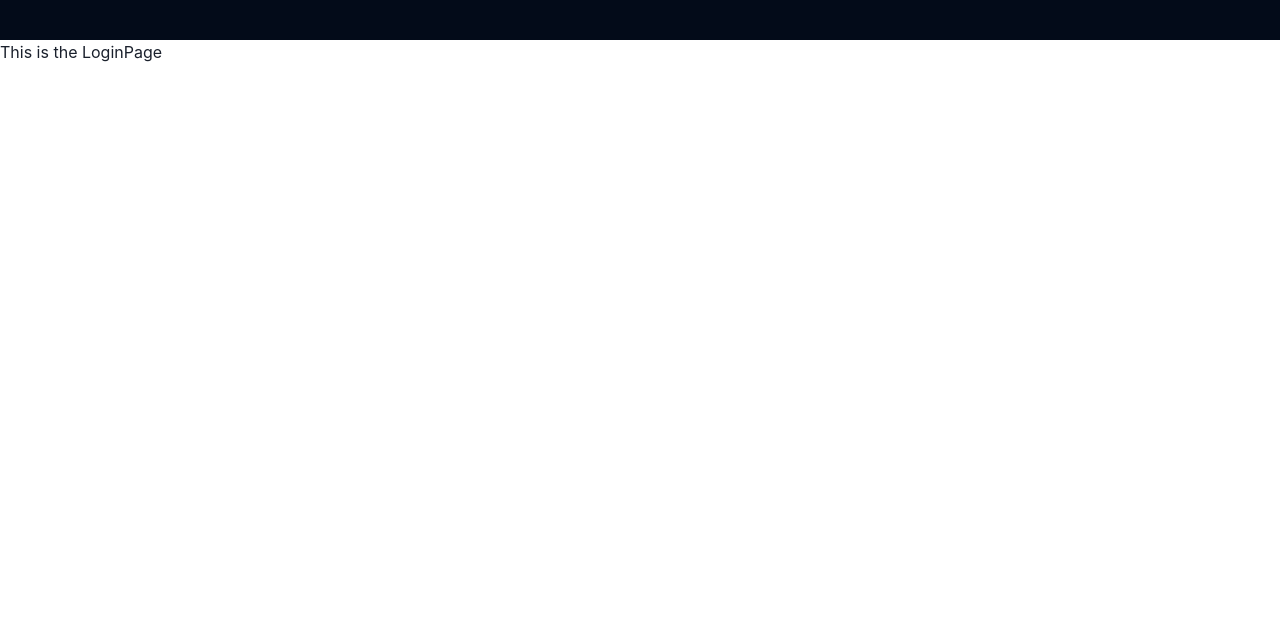
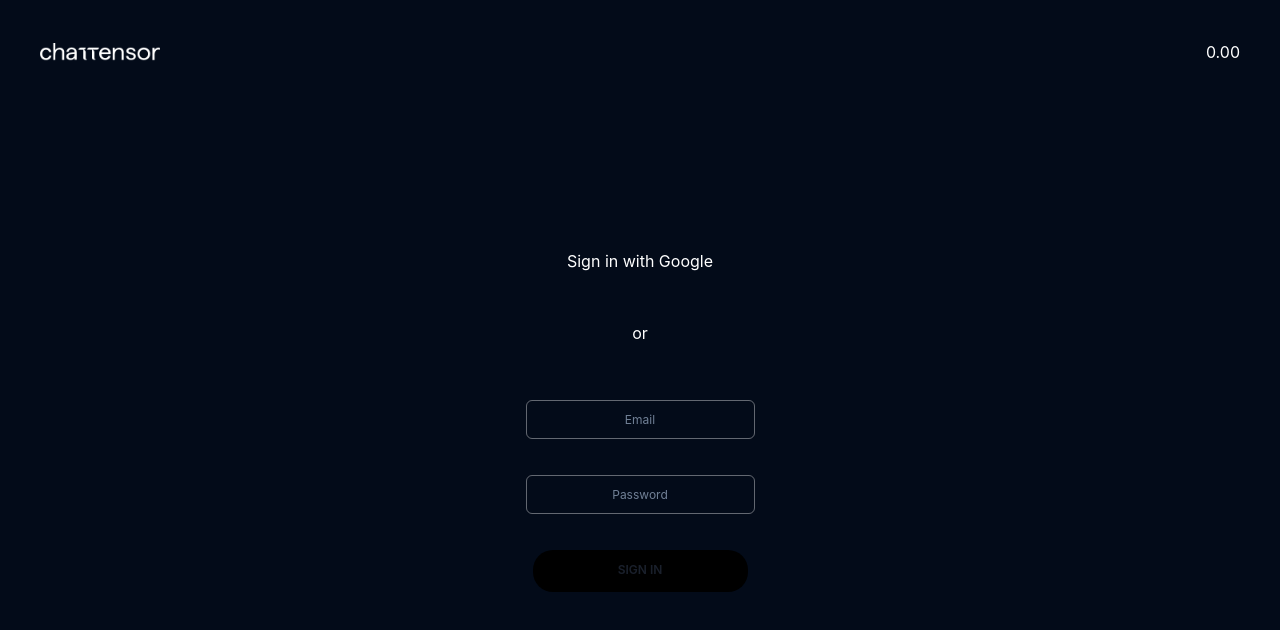
Before and after one commit to eloenwa/chattensorwebapp, a Next.js app: page /loginpage in a window 1280 px wide. Shown: the top 630 px of the page. Built offline with nearby package versions, Linux system fonts and the light colour scheme.

Commit message:
login page update
the layout of the login page was completed in this commit.
work still needs to be done on the user login authentication function
for now the auth function console logs the user's data

```diff
--- a/app/head.tsx
+++ b/app/head.tsx
@@ -4,7 +4,7 @@ export default function Head() {
       <title>chattensor</title>
       <meta content="width=device-width, initial-scale=1" name="viewport" />
       <meta name="description" content="chattensor webapp" />
-      <link rel="icon" href="/favicon.ico" />
+      <link rel="icon" href="/Bittensor_symbol_black_AF_RGB copy.svg" />
     </>
   )
 }
--- a/app/loginpage/page.tsx
+++ b/app/loginpage/page.tsx
@@ -1,13 +1,58 @@
 'use client'
 
-import React from 'react'
-import Header from "../Header"
+import React from 'react';
+import Header from "../Header";
+import Link from "next/link";
+import { useForm, SubmitHandler } from "react-hook-form";
+import { Box, VStack, Button, Input } from '@chakra-ui/react';
+import { useRouter } from 'next/navigation';
+
+//define the input types for the sign in form
+interface IFormInput {
+  email: String;
+  password: string;
+}
+
 
 function LoginPage() {
+
+  //initialize router to handle page redirects
+  const router = useRouter();
+
+  //gets register and handleSubmit functions from useForm (react-hook-form library)
+  const { register, handleSubmit } = useForm<IFormInput>();
+
+  //this handles the form submit function:
+  const onSubmit: SubmitHandler<IFormInput> = data => AuthenticationFunc(data);
+
+  //This is the authentication function
+  //this function will post a request to the backend to get a session key and route users to the chatpage upon successfull authentication
+  async function AuthenticationFunc(data: IFormInput) {
+    console.log(data);
+    router.push("/chatpage");
+
+  }
+
+
+
   return (
     <>
-        <Header />
-        This is the LoginPage
+      <Header />
+      <Box bgColor={'#030B19'} display={'flex'} height="95vh" alignItems={'center'} justifyContent={'center'}
+        color={'#FFFFFF'}>
+        {/* @ts-ignore  this is here because tyscript throws error lines for chakra components like VStack */}
+        <VStack >
+          <Box >Sign in with Google</Box>
+          <Box mt={'40px !important'}>or</Box>
+          <form onSubmit={handleSubmit(onSubmit)}>
+            <VStack >
+              <Input w={'229px'} h={'39px'} {...register("email")} type={'email'} placeholder='Email' textAlign={'center'} fontSize={'12px'} borderColor={'#FFFFFF61'} mt={'47px !important'}></Input>
+              <Input w={'229px'} h={'39px'} {...register("password")} type={'password'} placeholder='Password' textAlign={'center'} fontSize={'12px'} borderColor={'#FFFFFF61'} mt={'28px !important'}></Input>
+              <Button type={'submit'} w={'215px'} h={'42px'} borderRadius={'20px'} bgColor={'#000000'} fontSize={'12px'} mt={'28px !important'}>SIGN IN</Button>
+            </VStack>
+          </form>
+        </VStack>
+      </Box>
     </>
   )
 }
--- a/package.json
+++ b/package.json
@@ -19,10 +19,12 @@
     "@types/react-dom": "18.0.11",
     "eslint": "8.34.0",
     "eslint-config-next": "13.1.6",
+    "formik": "^2.2.9",
     "framer-motion": "^9.0.4",
     "next": "13.1.6",
     "react": "18.2.0",
     "react-dom": "18.2.0",
+    "react-hook-form": "^7.43.1",
     "react-icons": "^4.7.1",
     "typescript": "4.9.5"
   }
```
Also changed, not shown: 1 other file (tests, documents, lock files or other folders).
